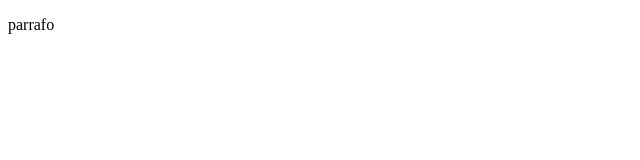
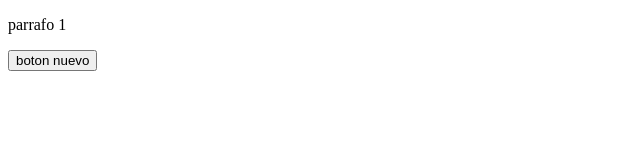
Before and after one commit to IRojSatt/Proyecto, a plain HTML site: page index.html in a window 1280 px wide. Shown: the whole page, without its empty margins (0-640 px from the left). Drawn offline with Linux system fonts and the light colour scheme.

Commit message:
nuevo boton cambio parrafo y cambio titulo

```diff
--- a/index.html
+++ b/index.html
@@ -4,9 +4,10 @@
     <meta charset="UTF-8">
     <meta http-equiv="X-UA-Compatible" content="IE=edge">
     <meta name="viewport" content="width=device-width, initial-scale=1.0">
-    <title>Documento HTML</title>
+    <title>Documento HTML prototipo</title>
 </head>
 <body>
-    <p>parrafo</p>
+    <p>parrafo 1</p>
+    <button>boton nuevo</button>
 </body>
 </html>
```
